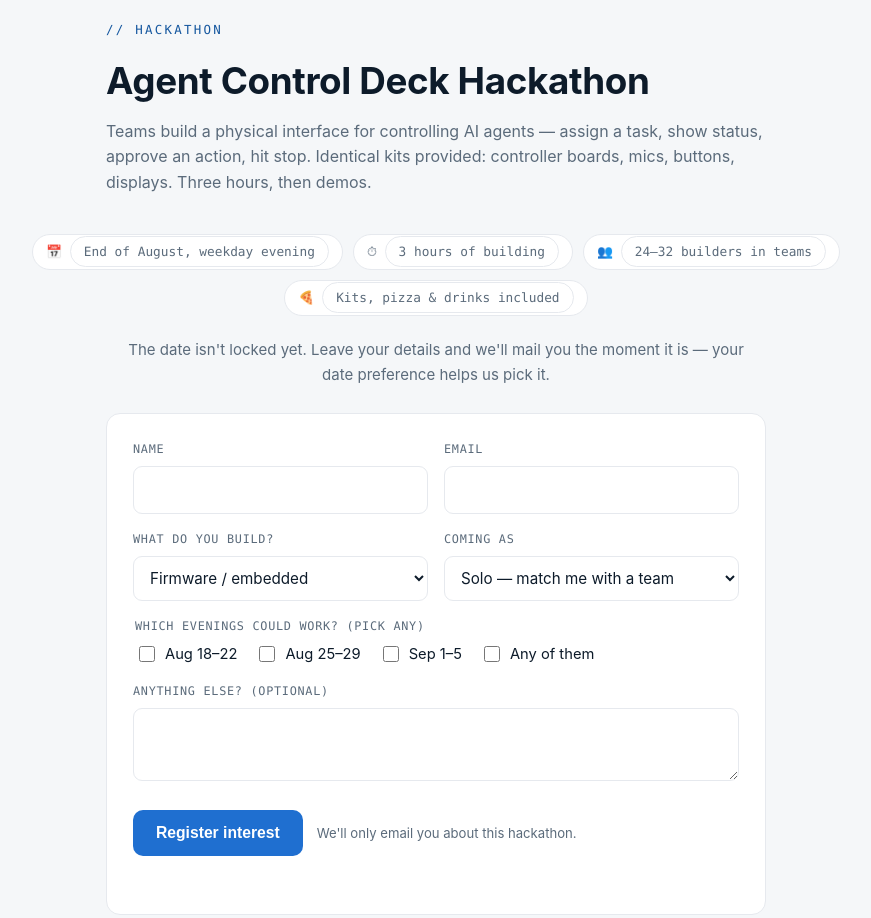
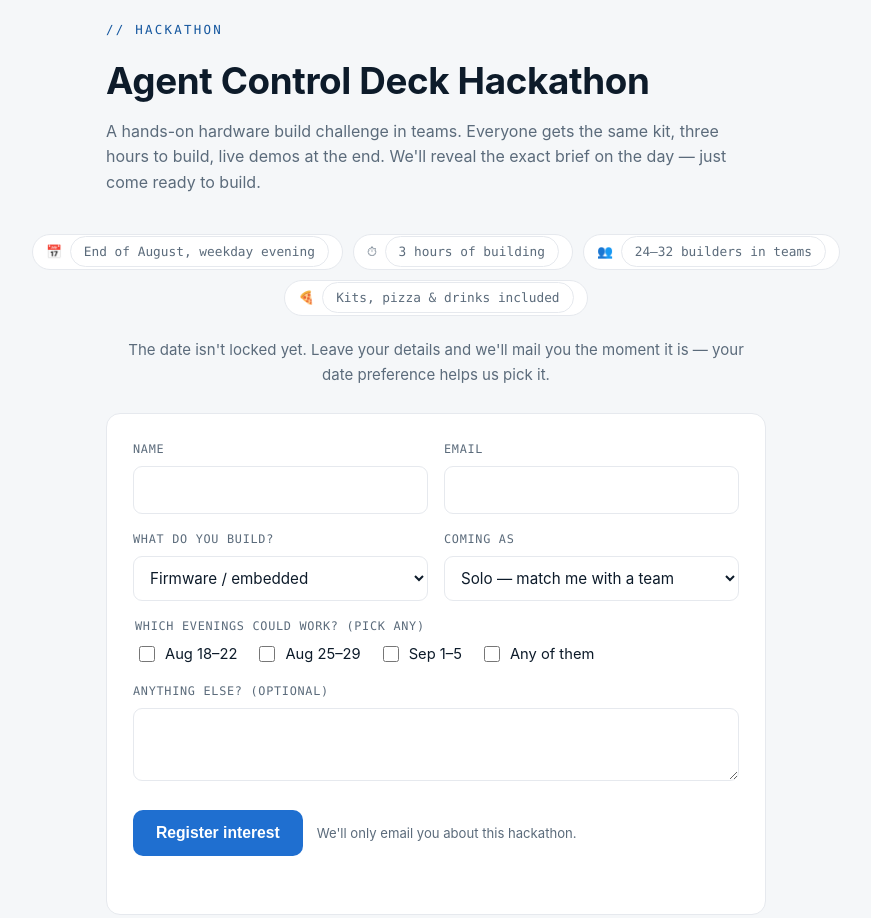
Before and after one commit to w1ne/bhw, an Astro site: page / in a window 1280 px wide. Shown: the part 1280-2198 px from the top of the page, without its empty margins (204-1075 px from the left). Built offline with nearby package versions, Linux system fonts and the light colour scheme; Astro itself is replaced by a stand-in of ours.

Commit message:
copy: keep the hackathon brief under wraps
Replace the detailed build spec (what teams construct, kit contents)
with a teaser; the exact brief is revealed on the day.

```diff
--- a/src/components/Interest.astro
+++ b/src/components/Interest.astro
@@ -3,7 +3,7 @@
     <div class="sec-head centered">
       <span class="eyebrow">// <span class="en">hackathon</span><span class="hu">hackathon</span></span>
       <h2><span class="en">Agent Control Deck Hackathon</span><span class="hu">Agent Control Deck Hackathon</span></h2>
-      <p><span class="en">Teams build a physical interface for controlling AI agents — assign a task, show status, approve an action, hit stop. Identical kits provided: controller boards, mics, buttons, displays. Three hours, then demos.</span><span class="hu">Csapatok fizikai felületet építenek AI ágensek vezérlésére — feladat kiosztása, állapot kijelzése, jóváhagyás, leállítás. Azonos készletek: vezérlőpanelek, mikrofonok, gombok, kijelzők. Három óra, majd demók.</span></p>
+      <p><span class="en">A hands-on hardware build challenge in teams. Everyone gets the same kit, three hours to build, live demos at the end. We'll reveal the exact brief on the day — just come ready to build.</span><span class="hu">Gyakorlati, csapatokban zajló hardveres építőverseny. Mindenki ugyanazt a készletet kapja, három óra építés, a végén élő demók. A pontos feladatot a helyszínen áruljuk el — csak jöjj építésre készen.</span></p>
     </div>
 
     <div class="interest-facts">
```
